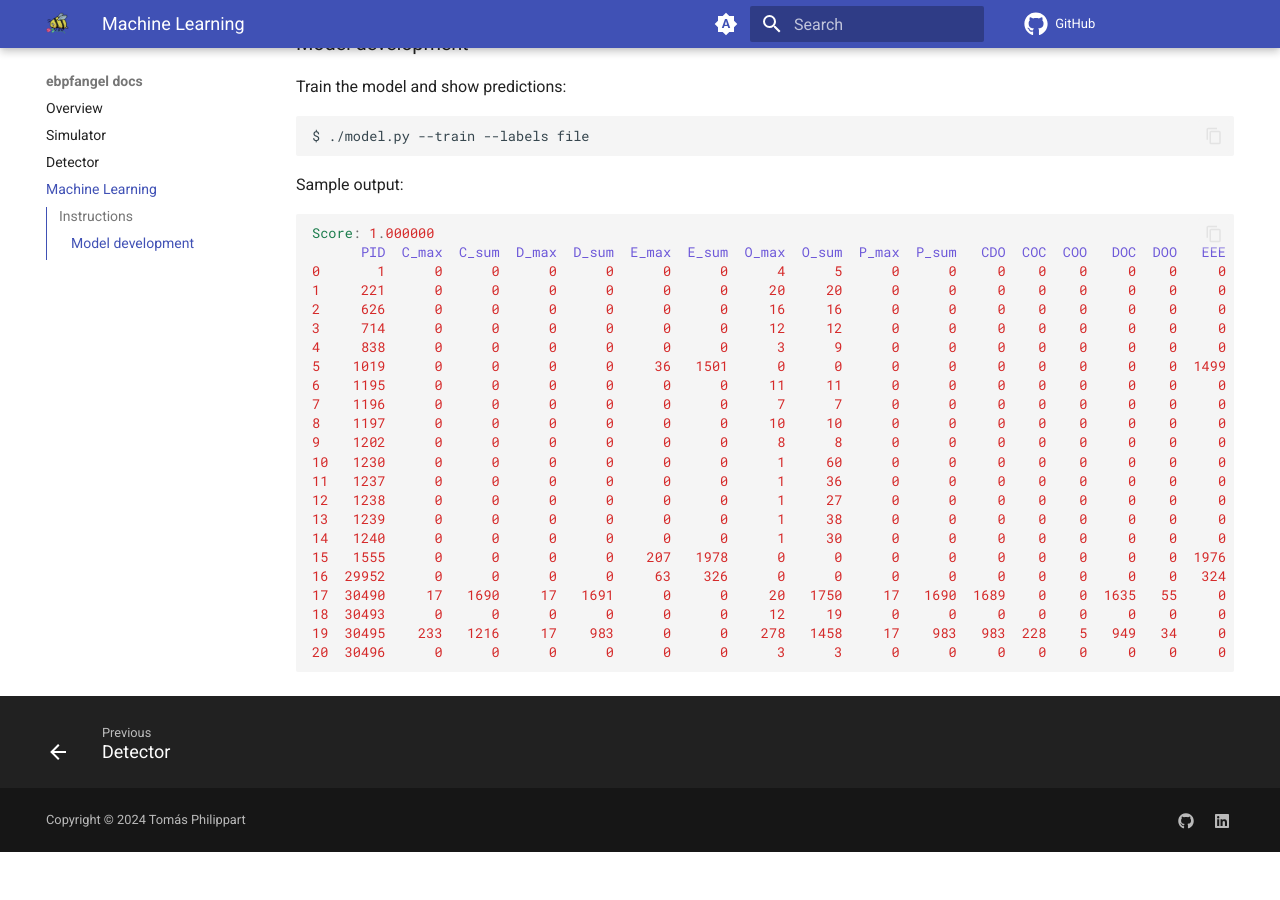
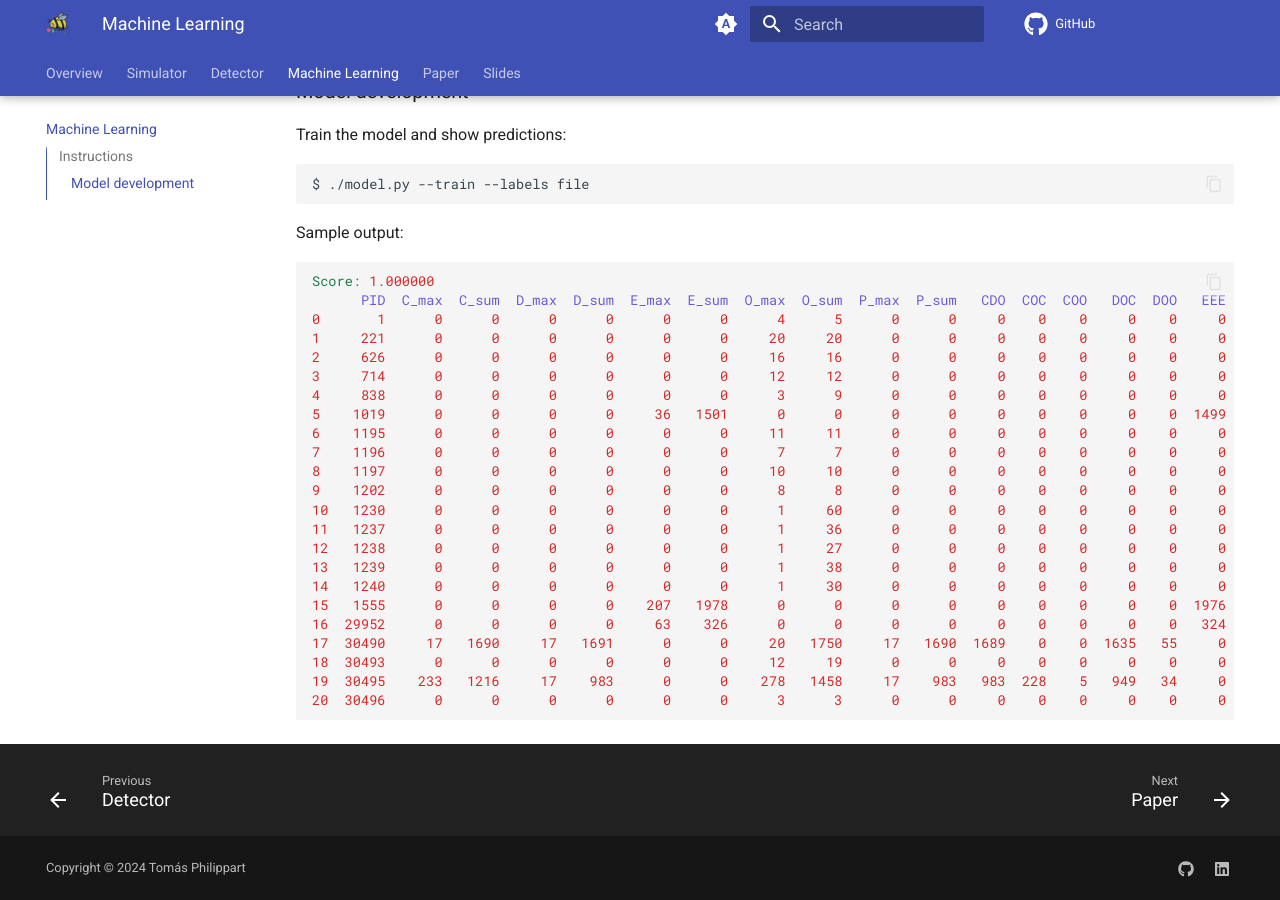
Before and after one commit to TomasPhilippart/ebpfangel, an MkDocs documentation site: the page built from docs/machinelearning.md, in a window 1280 px wide and 900 px high, scrolled down 1217 px. Built offline with MkDocs 1.6.1 and Material for MkDocs 9.7.7, drawn with Linux system fonts in a browser that asks for light colours; comment, search, counter and statistics services are not loaded; before the commit the page ends 2069 px from its top, so only the background shows below that.

Commit message:
added slides and paper

```diff
--- a/mkdocs.yml
+++ b/mkdocs.yml
@@ -39,18 +39,24 @@ theme:
     - navigation.tabs.sticky
     - toc.integrate
     - navigation.top
+    - navigation.tabs
+    - toc.follow
     - navigation.footer
+    - navigation.path
     - content.code.copy
 
 plugins:
     - search
     - awesome-pages
+    - mkdocs-pdf
 
 nav:
   - Overview: index.md
   - Simulator: simulator.md
   - Detector: detector.md
   - Machine Learning: machinelearning.md
+  - Paper: paper.md
+  - Slides: slides.md
 
 extra:
   generator: false
@@ -61,6 +67,8 @@ extra:
       link: https://linkedin.com/in/tomasphilippart
 
 markdown_extensions:
+  - toc
+  - attr_list
   - pymdownx.highlight:
       anchor_linenums: true
       line_spans: __span
```
Also changed, not shown: docs/paper.md (added, +3 -0 lines), docs/slides.md (added, +3 -0 lines), 1 other file.
